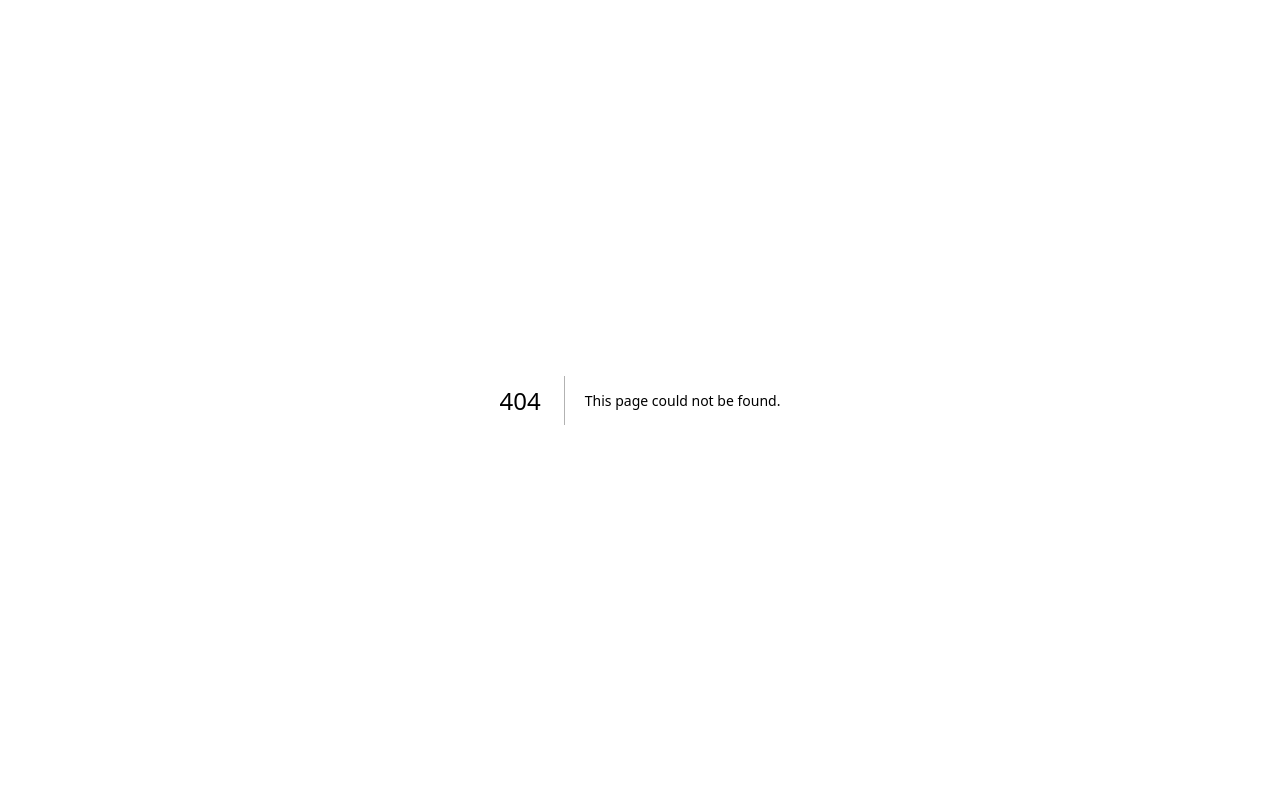
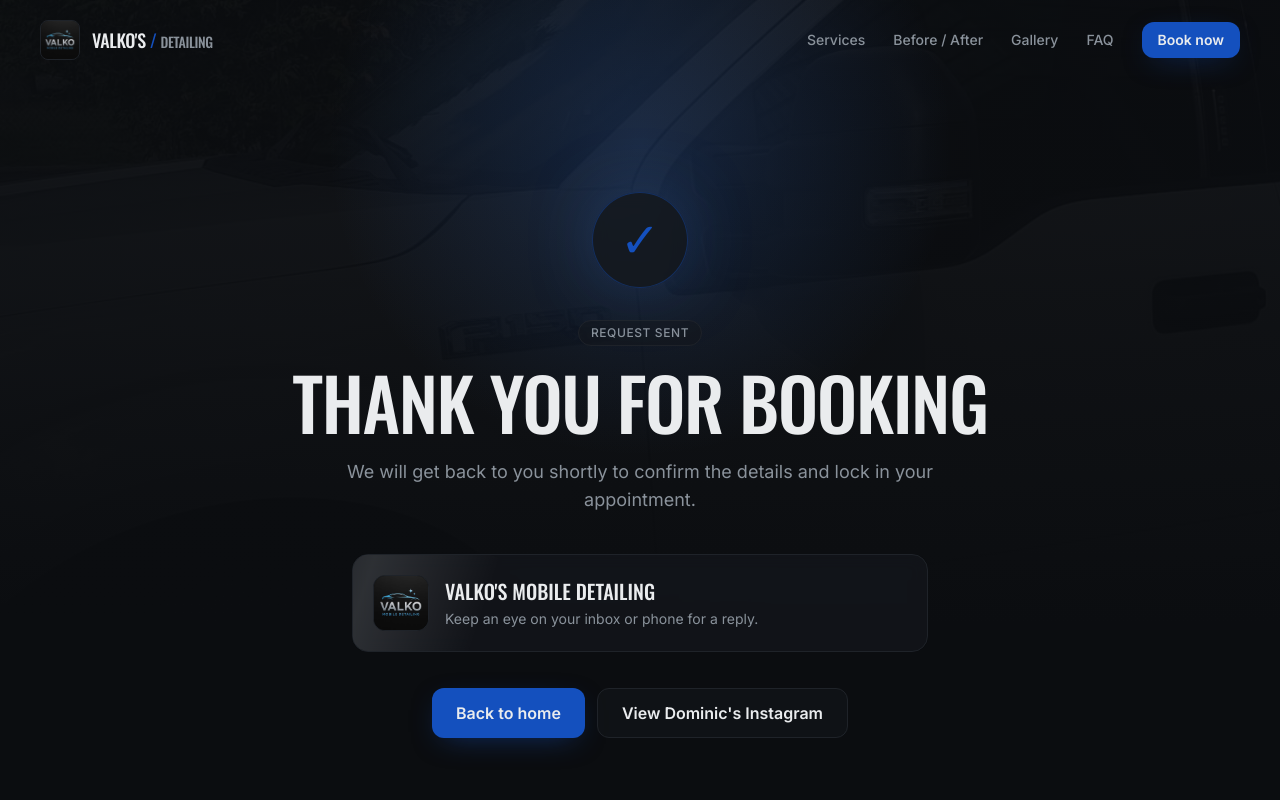
Before and after one commit to DominikV19/valko-mobile-detailing, a Next.js app: page /thank-you in a window 1280 px wide. Before the commit this address had no page. Shown: the top 800 px of the page. Built offline with nearby package versions, Linux system fonts and the light colour scheme.

Commit message:
Add booking thank you page

```diff
--- a/app/globals.css
+++ b/app/globals.css
@@ -44,4 +44,59 @@
   .card {
     @apply rounded-2xl border border-ink-3 bg-ink-2/70 p-6 transition hover:border-accent/60;
   }
+
+  .thank-you-mark {
+    animation: thank-you-pop 700ms cubic-bezier(0.16, 1, 0.3, 1) both,
+      thank-you-pulse 2400ms ease-in-out 700ms infinite;
+  }
+
+  .thank-you-sheen::before {
+    content: '';
+    position: absolute;
+    inset: -40% auto -40% -30%;
+    width: 42%;
+    transform: rotate(18deg);
+    background: linear-gradient(
+      90deg,
+      transparent,
+      rgba(255, 255, 255, 0.12),
+      transparent
+    );
+    animation: thank-you-sheen 3200ms ease-in-out 900ms infinite;
+  }
 }
+
+@keyframes thank-you-pop {
+  0% {
+    opacity: 0;
+    transform: translateY(18px) scale(0.72);
+  }
+  70% {
+    transform: translateY(0) scale(1.08);
+  }
+  100% {
+    opacity: 1;
+    transform: translateY(0) scale(1);
+  }
+}
+
+@keyframes thank-you-pulse {
+  0%,
+  100% {
+    box-shadow: 0 0 80px -24px rgba(59, 122, 224, 0.95);
+  }
+  50% {
+    box-shadow: 0 0 110px -16px rgba(59, 122, 224, 0.9);
+  }
+}
+
+@keyframes thank-you-sheen {
+  0%,
+  40% {
+    left: -34%;
+  }
+  72%,
+  100% {
+    left: 116%;
+  }
+}
--- a/app/layout.jsx
+++ b/app/layout.jsx
@@ -17,7 +17,7 @@
 });
 
 export const metadata = {
-  metadataBase: new URL('https://valko-detailing.example.com'),
+  metadataBase: new URL('https://valkosdetailing.com'),
   title: "Valko's Mobile Detailing — Toronto / GTA Car Detailing",
   description:
     'Mobile interior + exterior car detailing across the Greater Toronto Area. Student-owned, premium products, satisfaction focused. We come to you.',
@@ -50,7 +50,7 @@
   description:
     'Mobile car detailing service offering interior, exterior, and full detail packages across the Greater Toronto Area.',
   image: withBasePath('/media/brand/logo.jpg'),
-  url: 'https://valko-detailing.example.com',
+  url: 'https://valkosdetailing.com',
   telephone: '',
   priceRange: '$$',
   areaServed: [
--- /dev/null
+++ b/app/thank-you/page.jsx
@@ -0,0 +1,89 @@
+import Image from 'next/image';
+import Footer from '@/components/Footer';
+import Nav from '@/components/Nav';
+import { brand, contact } from '@/lib/content';
+import { withBasePath } from '@/lib/site';
+
+export const metadata = {
+  title: "Thank You for Booking | Valko's Mobile Detailing",
+  description:
+    "Thanks for sending a booking request to Valko's Mobile Detailing. We will get back to you shortly.",
+  robots: { index: false, follow: true },
+};
+
+export default function ThankYouPage() {
+  return (
+    <>
+      <Nav />
+      <main className="relative isolate min-h-screen overflow-hidden bg-ink pt-24 md:pt-32">
+        <div className="absolute inset-0 -z-10">
+          <Image
+            src={withBasePath('/media/gallery/f150-exterior-three-quarter.jpg')}
+            alt=""
+            fill
+            priority
+            sizes="100vw"
+            className="object-cover opacity-20"
+          />
+          <div className="absolute inset-0 bg-[radial-gradient(circle_at_50%_18%,rgba(59,122,224,0.22),transparent_34%),linear-gradient(180deg,rgba(11,13,16,0.72),#0B0D10_78%)]" />
+        </div>
+
+        <section className="container-page flex min-h-[calc(100vh-8rem)] items-center py-16">
+          <div className="mx-auto max-w-3xl text-center">
+            <div className="thank-you-mark mx-auto flex h-24 w-24 items-center justify-center rounded-full border border-accent/40 bg-ink-2/80 shadow-[0_0_80px_-24px_rgba(59,122,224,0.95)] backdrop-blur">
+              <span className="text-5xl text-accent" aria-hidden>
+                ✓
+              </span>
+            </div>
+
+            <p className="mt-8 pill mx-auto w-fit">Request sent</p>
+            <h1 className="mt-5 display-heading text-5xl text-bone sm:text-6xl md:text-7xl">
+              Thank you for booking
+            </h1>
+            <p className="mx-auto mt-5 max-w-2xl text-base leading-7 text-muted md:text-lg">
+              We will get back to you shortly to confirm the details and lock in
+              your appointment.
+            </p>
+
+            <div className="thank-you-sheen relative mx-auto mt-10 max-w-xl overflow-hidden rounded-2xl border border-ink-3 bg-ink-2/70 p-5 text-left backdrop-blur">
+              <div className="flex items-center gap-4">
+                <span className="relative h-14 w-14 shrink-0 overflow-hidden rounded-xl border border-ink-3 bg-ink">
+                  <Image
+                    src={withBasePath(brand.logo)}
+                    alt=""
+                    fill
+                    sizes="56px"
+                    className="object-cover"
+                  />
+                </span>
+                <div>
+                  <p className="font-display text-xl uppercase text-bone">
+                    {brand.name}
+                  </p>
+                  <p className="mt-1 text-sm text-muted">
+                    Keep an eye on your inbox or phone for a reply.
+                  </p>
+                </div>
+              </div>
+            </div>
+
+            <div className="mt-9 flex flex-col justify-center gap-3 sm:flex-row">
+              <a href={withBasePath('/')} className="btn-primary">
+                Back to home
+              </a>
+              <a
+                href={contact.instagram}
+                target="_blank"
+                rel="noopener noreferrer"
+                className="btn-ghost"
+              >
+                View Dominic's Instagram
+              </a>
+            </div>
+          </div>
+        </section>
+      </main>
+      <Footer />
+    </>
+  );
+}
--- a/components/Footer.jsx
+++ b/components/Footer.jsx
@@ -17,10 +17,10 @@
             <div>
               <p className="text-xs uppercase tracking-wider text-muted">Service</p>
               <ul className="mt-3 space-y-2 text-bone">
-                <li><a href="#services" className="hover:text-accent">Services</a></li>
-                <li><a href="#before-after" className="hover:text-accent">Before / After</a></li>
-                <li><a href="#gallery" className="hover:text-accent">Gallery</a></li>
-                <li><a href="#faq" className="hover:text-accent">FAQ</a></li>
+                <li><a href={withBasePath('/#services')} className="hover:text-accent">Services</a></li>
+                <li><a href={withBasePath('/#before-after')} className="hover:text-accent">Before / After</a></li>
+                <li><a href={withBasePath('/#gallery')} className="hover:text-accent">Gallery</a></li>
+                <li><a href={withBasePath('/#faq')} className="hover:text-accent">FAQ</a></li>
               </ul>
             </div>
             <div>
--- a/components/Nav.jsx
+++ b/components/Nav.jsx
@@ -6,10 +6,10 @@
 import { withBasePath } from '@/lib/site';
 
 const LINKS = [
-  { href: '#services', label: 'Services' },
-  { href: '#before-after', label: 'Before / After' },
-  { href: '#gallery', label: 'Gallery' },
-  { href: '#faq', label: 'FAQ' },
+  { href: withBasePath('/#services'), label: 'Services' },
+  { href: withBasePath('/#before-after'), label: 'Before / After' },
+  { href: withBasePath('/#gallery'), label: 'Gallery' },
+  { href: withBasePath('/#faq'), label: 'FAQ' },
 ];
 
 export default function Nav() {
@@ -32,7 +32,7 @@
       }`}
     >
       <div className="container-page flex h-16 items-center justify-between md:h-20">
-        <a href="#top" className="flex items-center gap-3 group">
+        <a href={withBasePath('/#top')} className="flex items-center gap-3 group">
           <span className="relative h-10 w-10 overflow-hidden rounded-lg border border-ink-3 bg-ink-2">
             <Image
               src={withBasePath(brand.logo)}
--- a/next.config.js
+++ b/next.config.js
@@ -4,6 +4,7 @@
 const nextConfig = {
   reactStrictMode: true,
   output: 'export',
+  trailingSlash: true,
   basePath: basePath || undefined,
   assetPrefix: basePath || undefined,
   images: {
```
